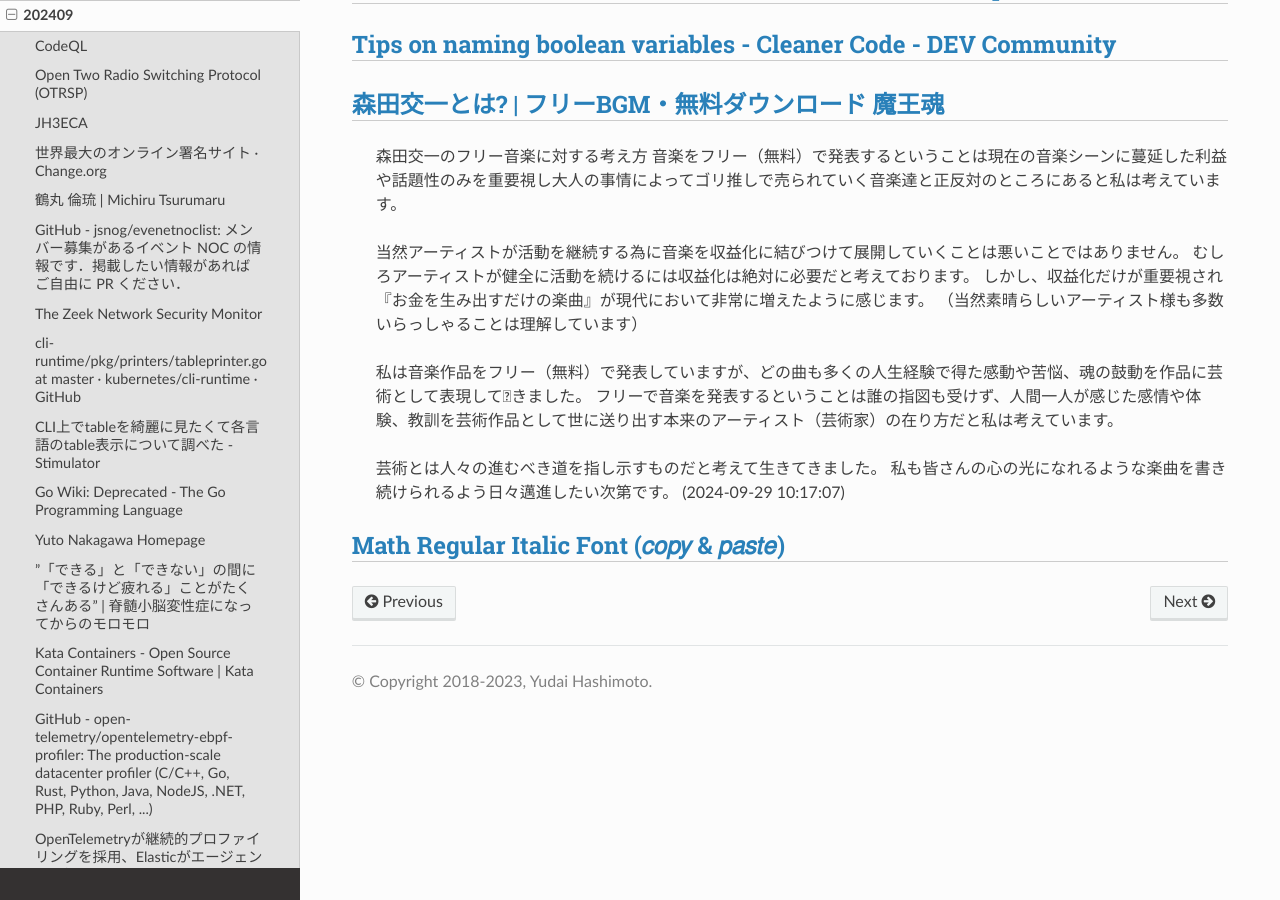
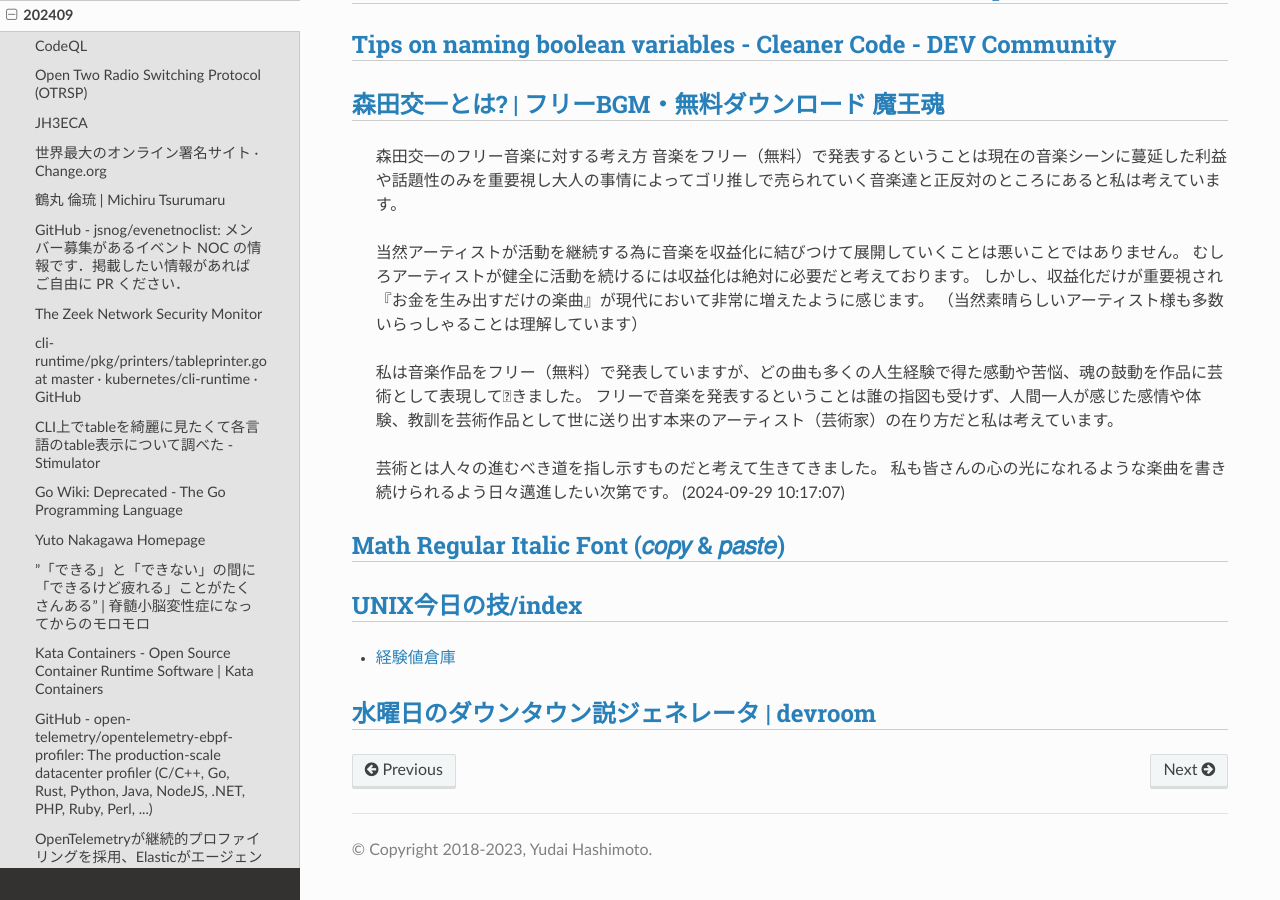
Before and after one commit to jp7fkf/JP7FKF-Warehouse, a Sphinx documentation site: the page built from source/dialy/202409.md, in a window 1280 px wide and 900 px high, scrolled down 3579 px. Built offline with Sphinx 7.4.7 and the Read the Docs theme 2.0.0, drawn with Linux system fonts in a browser that asks for light colours.

Commit message:
2024-09-29 11:14:49 JST

```diff
--- a/source/dialy/202409.md
+++ b/source/dialy/202409.md
@@ -112,3 +112,8 @@ Events:
 > (2024-09-29 10:17:07)
 
 ## [Math Regular Italic Font (𝑐𝑜𝑝𝑦 & 𝑝𝑎𝑠𝑡𝑒)](https://instafonts.io/font/math-regular-italic)
+
+## [UNIX今日の技/index](https://lab.kuas.ac.jp/~ippei94da/unixtodaystips/index.html)
+- [経験値倉庫](https://lab.kuas.ac.jp/~ippei94da/index.html)
+
+## [水曜日のダウンタウン説ジェネレータ | devroom](https://devroom.azurewebsites.net/Generator/Wednesday)
```
